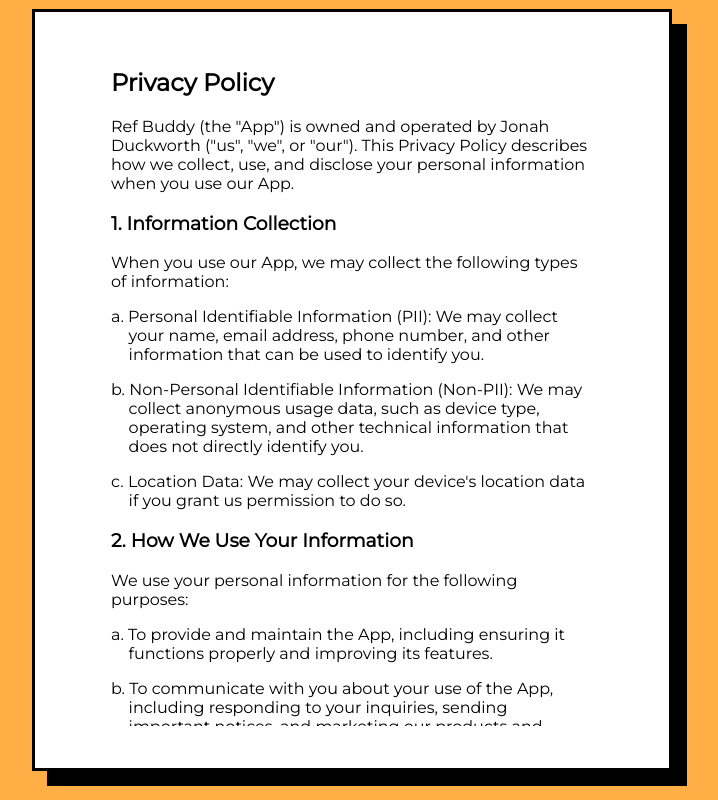
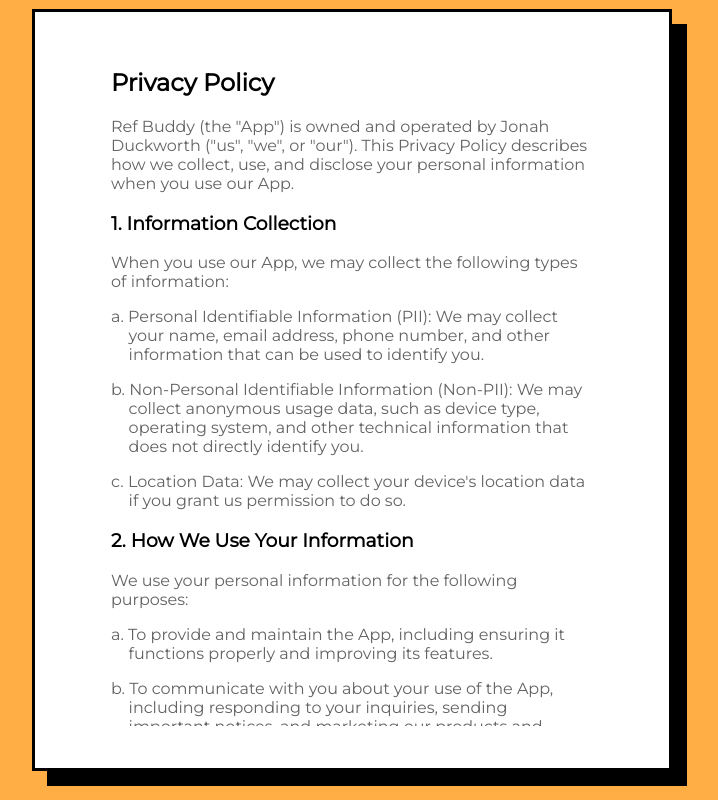
Before and after one commit to RefBuddy/support-site, a Vue app: page /PrivacyPolicy in a window 1280 px wide. Shown: the whole page, without its empty margins (288-1006 px from the left). Built offline with nearby package versions, Linux system fonts and the light colour scheme.

Commit message:
added default colours for text

```diff
--- a/src/css/CommonStyles.css
+++ b/src/css/CommonStyles.css
@@ -50,6 +50,19 @@ body {
   padding-bottom: 10px;
 }
 
+section {
+  margin-bottom: 2em;
+}
+
+h1,
+h2 {
+  color: #000;
+}
+
+p {
+  color: #636363;
+}
+
 @media screen and (max-height: 760px) {
   .main {
     height: 75%;
```
Lines whose indentation alone changed are shown as unchanged.
